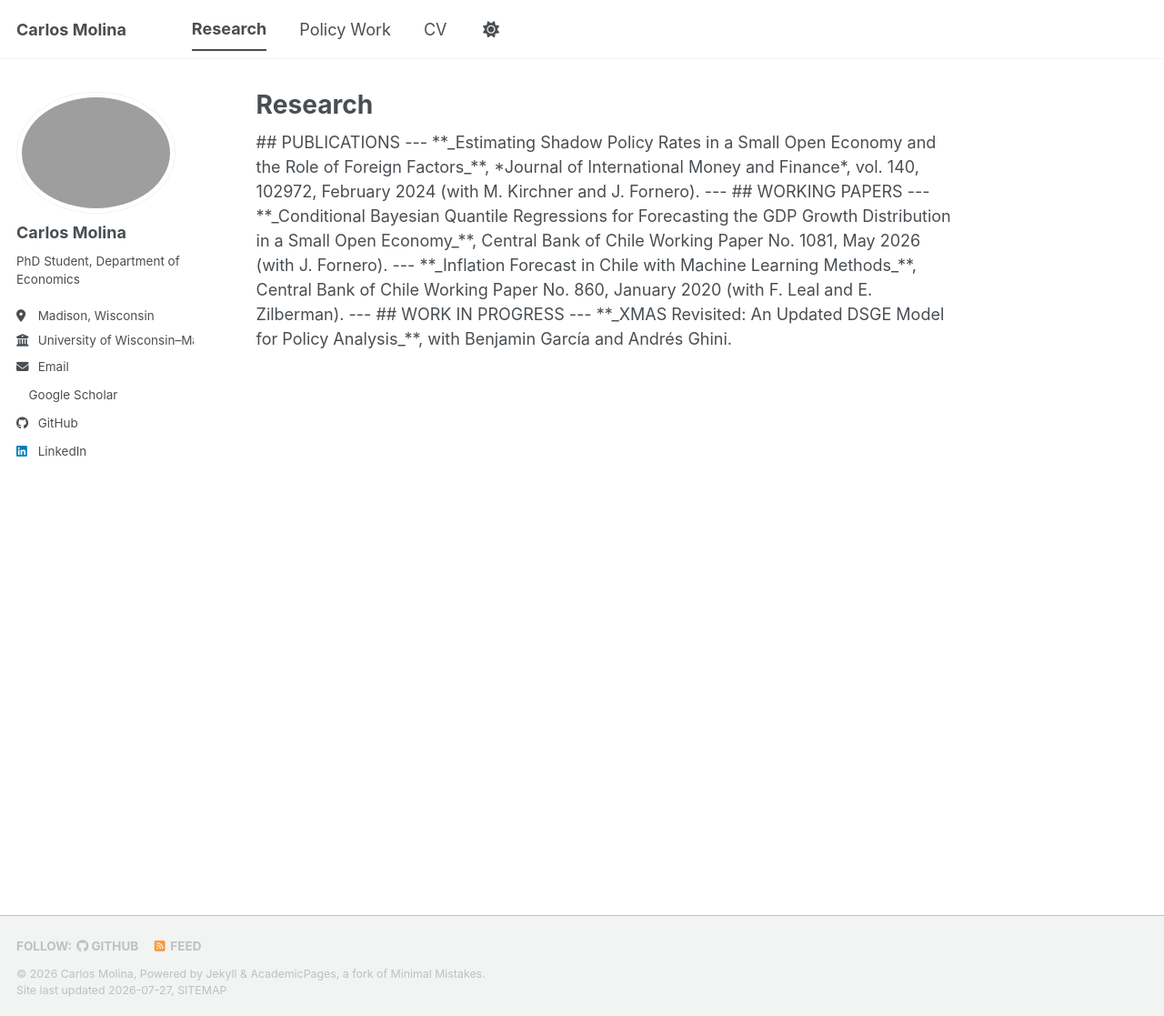
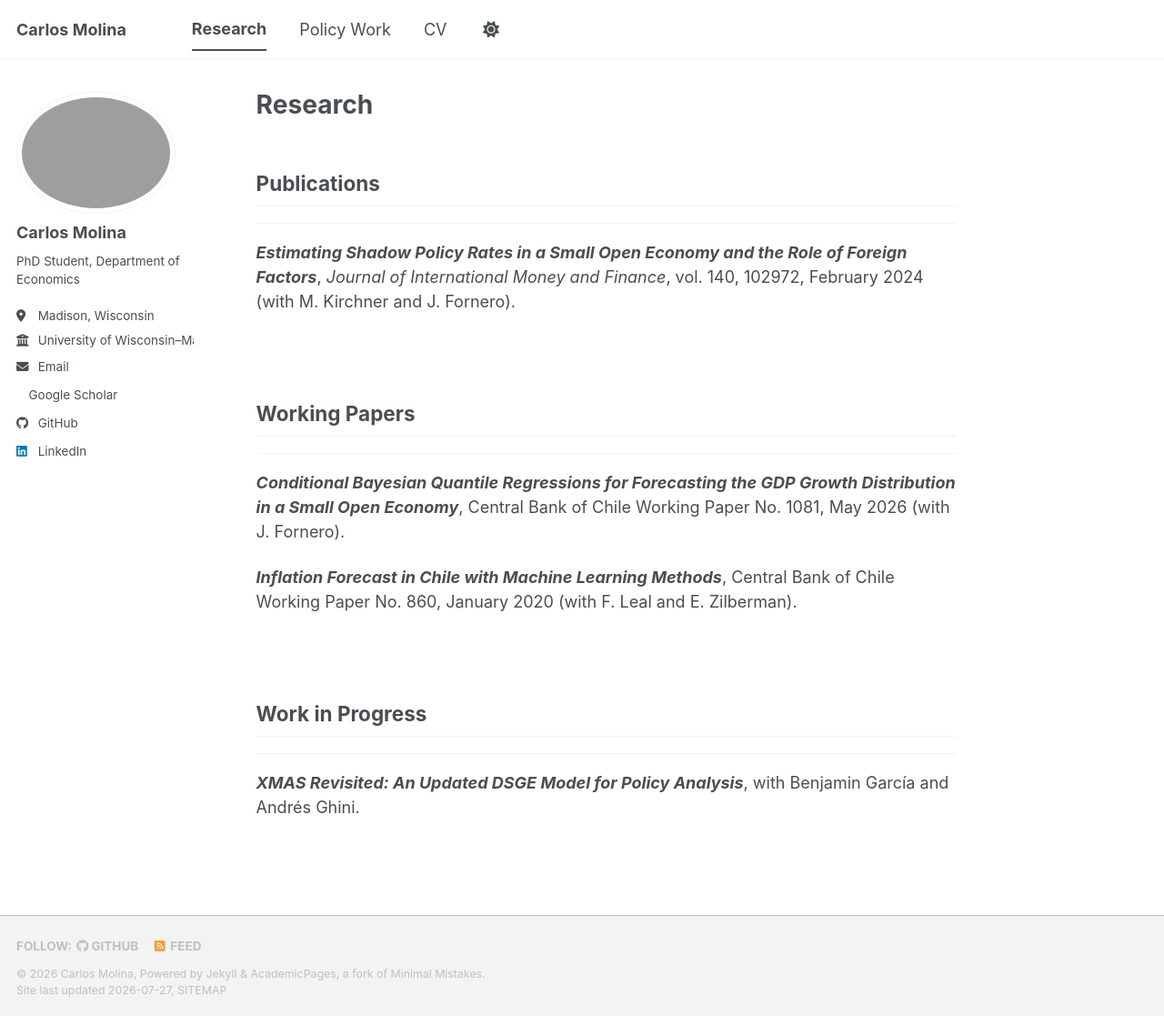
Before and after one commit to cmolinas5/cmolinas5.github.io, a Jekyll site: the page built from _pages/research.html, in a window 1280 px wide and 1117 px high. Shown: the whole window at 91% size. Built offline with Jekyll 4.4.1, drawn with Linux system fonts in a browser that asks for light colours; a style sheet for code colours, icons or effects is not loaded.

Commit message:
research_updates

```diff
--- a/_pages/research.html
+++ b/_pages/research.html
@@ -4,25 +4,38 @@ permalink: /research/
 author_profile: true
 ---
 
-## PUBLICATIONS
----
+<h2>Publications</h2>
+<hr>
 
-**_Estimating Shadow Policy Rates in a Small Open Economy and the Role of Foreign Factors_**, *Journal of International Money and Finance*, vol. 140, 102972, February 2024 (with M. Kirchner and J. Fornero).
+<p>
+  <strong><em>Estimating Shadow Policy Rates in a Small Open Economy and the Role of Foreign Factors</em></strong>,
+  <em>Journal of International Money and Finance</em>, vol. 140, 102972,
+  February 2024 (with M. Kirchner and J. Fornero).
+</p>
 
----
+<br>
 
-## WORKING PAPERS
----
+<h2>Working Papers</h2>
+<hr>
 
-**_Conditional Bayesian Quantile Regressions for Forecasting the GDP Growth Distribution in a Small Open Economy_**, Central Bank of Chile Working Paper No. 1081, May 2026 (with J. Fornero).
+<p>
+  <strong><em>Conditional Bayesian Quantile Regressions for Forecasting the GDP Growth Distribution in a Small Open Economy</em></strong>,
+  Central Bank of Chile Working Paper No. 1081, May 2026
+  (with J. Fornero).
+</p>
 
----
+<p>
+  <strong><em>Inflation Forecast in Chile with Machine Learning Methods</em></strong>,
+  Central Bank of Chile Working Paper No. 860, January 2020
+  (with F. Leal and E. Zilberman).
+</p>
 
-**_Inflation Forecast in Chile with Machine Learning Methods_**, Central Bank of Chile Working Paper No. 860, January 2020 (with F. Leal and E. Zilberman).
+<br>
 
----
+<h2>Work in Progress</h2>
+<hr>
 
-## WORK IN PROGRESS
----
-
-**_XMAS Revisited: An Updated DSGE Model for Policy Analysis_**, with Benjamin García and Andrés Ghini.
+<p>
+  <strong><em>XMAS Revisited: An Updated DSGE Model for Policy Analysis</em></strong>,
+  with Benjamin García and Andrés Ghini.
+</p>
```
